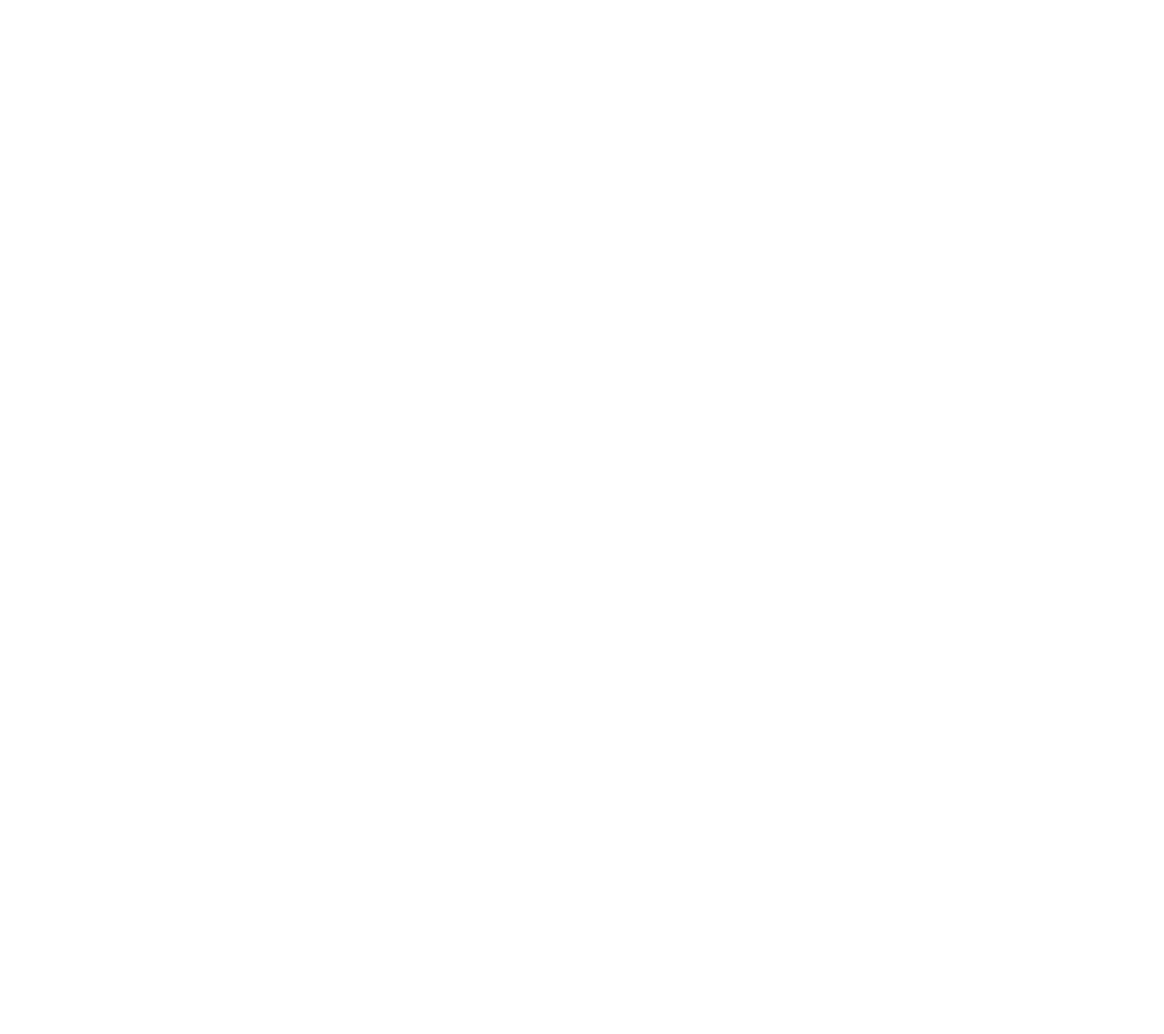
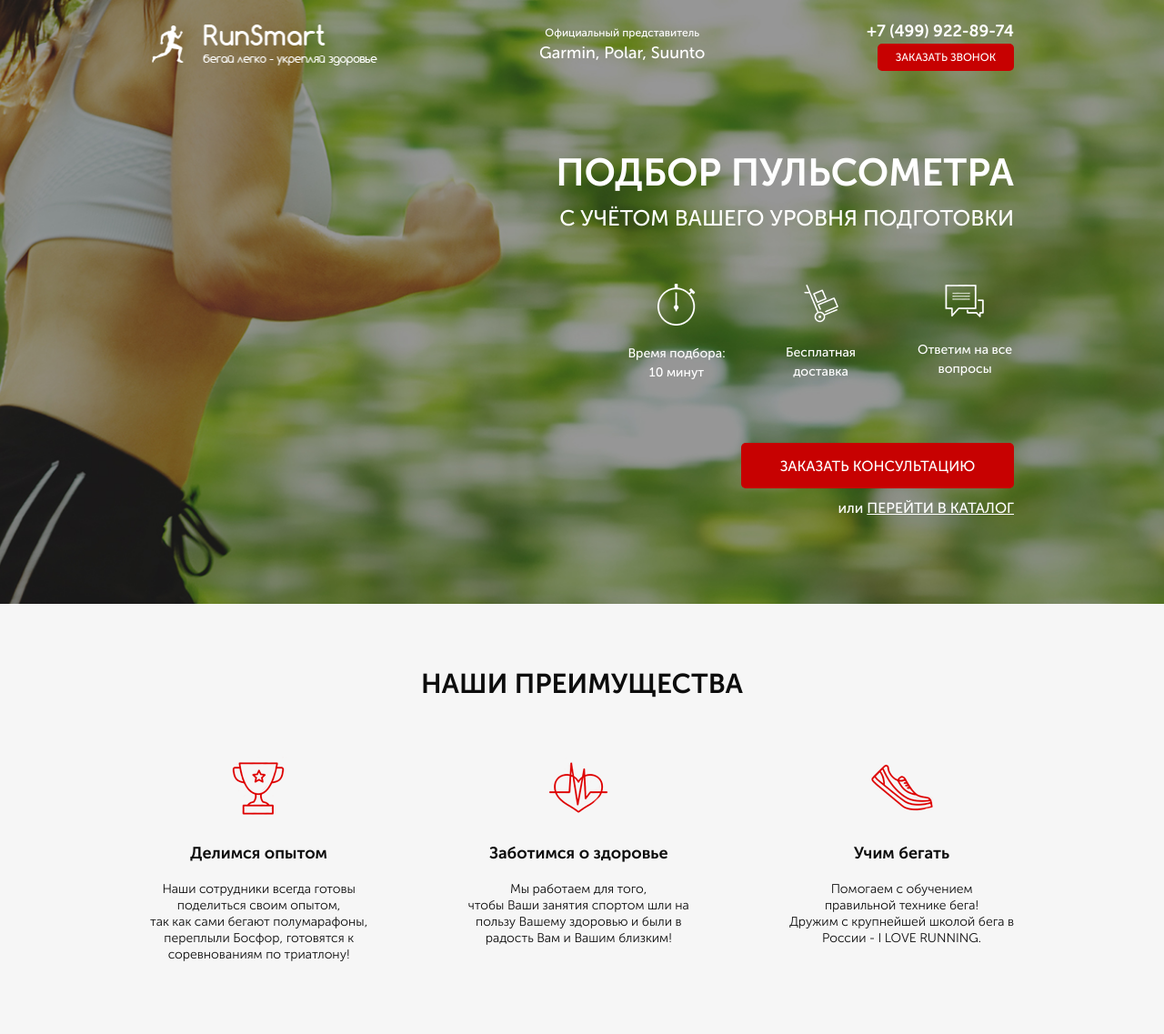
Before and after one commit to Andrej-ori/Projekt-7_Pulsometr, a website: page src/index.html in a window 1280 px wide. Shown: the whole page at 91% size. Before the commit the page ends 800 px from the top, so only its background shows below. Drawn offline with nearby package versions, Linux system fonts and the light colour scheme; files that its build step writes are made by us from their sources.

Commit message:
The first 2 sections are laid out and stylized

```diff
--- a/gulpfile.js
+++ b/gulpfile.js
@@ -32,10 +32,7 @@ gulp.task('styles', function(){
 					prefix: "",
 					suffix: ".min",
 				}))
-				.pipe(autoprefixer({
-					browsers: ['last 2 versions'],
-					cascade: false
-				}))
+				.pipe(autoprefixer())
 				.pipe(cleanCSS({compatibility: 'ie8'}))
 				.pipe(gulp.dest("src/css"))
 				.pipe(browserSync.stream());
--- /dev/null
+++ b/src/css/blocks/header.min.css
@@ -0,0 +1 @@
+.header{display:flex;justify-content:space-between;align-items:center}.header__contacts{display:flex;flex-direction:column}
--- a/src/index.html
+++ b/src/index.html
@@ -10,6 +10,75 @@
 	<link rel="stylesheet" href="css/style.min.css">
 </head>
 <body>
+	<div class="promo">
+		<div class="container">
+			<header class="header">
+				<a href="#" class="header__logo">
+					<img src="icons/logo/logo.png" alt="logo">
+				</a>
+				<div class="header__official">
+					Официальный представитель
+					<span>Garmin, Polar, Suunto</span>
+				</div>
+				<div class="header__contacts">
+					<a href="tel:+74999228974" class="header__phone">+7 (499) 922-89-74</a>
+					<button class="button">заказать звонок</button>
+				</div>
+			</header>
 
+			<div class="promo__wraper">
+				<h1 class="promo__header">Подбор пульсометра</h1>
+				<h2 class="promo__subheader">с учётом Вашего уровня подготовки</h2>
+
+				<div class="promo__icons">
+					<div class="promo__icon">
+						<img src="icons/main/timer_time.png" alt="timer_time">
+						Время подбора:
+						10 минут
+					</div>
+					<div class="promo__icon">
+						<img src="icons/main/hand-cart.png" alt="hand-cart">
+						Бесплатная
+						доставка
+					</div>
+					<div class="promo__icon">
+						<img src="icons/main/messages.png" alt="messages ">
+						Ответим
+						на все вопросы
+					</div>
+				</div>
+
+				<button class="button button_main">
+					заказать кОНСУЛЬТАЦИЮ
+				</button>
+				<div class="promo__link">
+					или
+					<a href="#">ПЕРЕЙТИ В КАТАЛОГ</a>
+				</div>
+			</div>
+		</div>
+	</div>
+	<div class="advantages">
+		<div class="container">
+			<h2 class="title">НАШИ ПРЕИМУЩЕСТВА</h2>
+			<div class="advantages__wraper">
+				<div class="advantages__item">
+					<img src="icons/advantages/cup.png" alt="cup">
+					<h3 class="advantages__subtitle">Делимся опытом</h3>
+					<div class="advantages__descr">Наши сотрудники всегда готовы<br>поделиться своим опытом,<br>так как сами бегают полумарафоны,<br>переплыли Босфор, готовятся к<br>соревнованиям по триатлону!</div>
+				</div>
+				<div class="advantages__item">
+					<img src="icons/advantages/heart.png" alt="heart">
+					<h3 class="advantages__subtitle">Заботимся о здоровье</h3>
+					<div class="advantages__descr">Мы работаем для того,<br>чтобы Ваши занятия спортом шли на<br>пользу Вашему здоровью и были в<br> радость Вам и Вашим близким!</div>
+				</div>
+				<div class="advantages__item">
+					<img src="icons/advantages/shoe.png" alt="shoe">
+					<h3 class="advantages__subtitle">Учим бегать</h3>
+					<div class="advantages__descr">Помогаем с обучением<br>правильной технике бега!<br>Дружим с крупнейшей школой бега в<br>России - <span>I LOVE RUNNING.</span></div>
+				</div>
+			</div>
+		</div>
+	</div>
 </body>
 </html>
--- /dev/null
+++ b/src/sass/blocks/_advantage.scss
@@ -0,0 +1,32 @@
+.advantages {
+	background-color: #F6F6F6;
+	min-height: 473px;
+	padding: 73px 0 65px 0;
+	&__wraper {
+		display: flex;
+		justify-content: space-between;
+		margin-top: 65px;
+	}
+	&__item {
+		display: flex;
+		flex-direction: column;
+		align-items: center;
+	}
+	&__subtitle {
+		margin: 30px 0 0 0;
+		color: #0D0D0D;
+		text-align: center;
+		font-size: 18px;
+		font-weight: 700;
+		line-height: normal;
+	}
+	&__descr {
+		margin-top: 20px;
+		color: #0D0D0D;
+		text-align: center;
+		font-size: 14px;
+		font-style: normal;
+		font-weight: 300;
+		line-height: 18px;
+	}
+}
--- /dev/null
+++ b/src/sass/blocks/_buttons.scss
@@ -0,0 +1,20 @@
+.button {
+	width: 150px;
+	height: 30px;
+	border-radius: 5px;
+	background-color: $main-color;
+	border: none;
+	color: #FFF;
+	text-align: center;
+	font-size: 12px;
+	font-style: normal;
+	font-weight: 500;
+	line-height: normal;
+	text-transform: uppercase;
+	&_main {
+		margin-top: 67px;
+		width: 300px;
+		height: 50px;
+		font-size: 16px;
+	}
+}
--- /dev/null
+++ b/src/sass/blocks/_header.scss
@@ -0,0 +1,36 @@
+.header {
+	display: flex;
+	justify-content: space-between;
+	align-items: center;
+	&__logo {
+		width: 250px;
+		img {
+			width: 100%;
+		}
+	}
+	&__official {
+		color: #FFF;
+		font-size: 12px;
+		font-weight: 500;
+		text-align: center;
+		span {
+			display: block;
+			font-size: 18px;
+		}
+	}
+	&__phone {
+		display: block;
+		color: #FFF;
+		font-size: 18px;
+		font-weight: 700;
+		&:hover {
+			color: #fff;
+			text-decoration: none;
+		}
+	}
+	&__contacts {
+		display: flex;
+		flex-direction: column;
+		align-items: flex-end;
+	}
+}
--- /dev/null
+++ b/src/sass/blocks/_promo.scss
@@ -0,0 +1,57 @@
+.promo {
+	min-height: 650px;
+	padding: 21px 0 93px 0;
+	background: url(../img/bg/main__bg.png) center (center / cover) no-repeat;
+	&__wraper {
+		display: flex;
+		flex-direction: column;
+		align-items: flex-end;
+		margin-top: 91px;
+	}
+	&__header {
+		margin-bottom: 0;
+		color: #FFF;
+		font-size: 42px;
+		font-weight: 700;
+		text-transform: uppercase;
+		line-height: 42px;
+	}
+	&__subheader {
+		margin-top: 17px;
+		margin-bottom: 0;
+		color: #FFF;
+		font-size: 24px;
+		line-height: 24px;
+		font-weight: 500;
+		text-transform: uppercase;
+	}
+	&__icons {
+		margin-top: 60px;
+		width: 425px;
+		display: flex;
+		justify-content: space-between;;
+	}
+	&__icon {
+		width: 108px;
+		text-align: center;
+		color: #FFF;
+		font-size: 14px;
+		font-weight: 500;
+		img {
+			display: block;
+			margin: 0 auto;
+			margin-bottom: 20px;
+		}
+	}
+	&__link {
+		margin-top: 10px;
+		color: #FFF;
+		font-size: 16px;
+		font-weight: 500;
+		a {
+			color: #FFF;
+			text-transform: uppercase;
+			text-decoration: underline;
+		}
+	}
+}
--- /dev/null
+++ b/src/sass/blocks/_title.scss
@@ -0,0 +1,8 @@
+.title {
+	color: #0D0D0D;
+	text-align: center;
+	font-size: 30px;
+	font-weight: 700;
+	line-height: 30px; /* 100% */
+	margin-bottom: 0;
+}
--- /dev/null
+++ b/src/sass/media/_media.scss
@@ -0,0 +1,3 @@
+@media(max-width ) {
+
+}
--- a/src/sass/style.scss
+++ b/src/sass/style.scss
@@ -3,3 +3,15 @@
 * {
 	font-family: 'Museo Sans Cyrl', sans-serif;
 }
+
+.container {
+	max-width: 950px;
+	margin: 0 auto;
+}
+
+@import 'blocks/promo';
+@import 'blocks/header.scss';
+@import 'blocks/buttons';
+@import 'blocks/advantage';
+@import 'blocks/title'
+// @import 'media/media';
```
Also changed, not shown: package.json (+6 -1 lines), src/css/style.min.css (added), src/icons/logo/logo.png (renamed from src/logo/running-man.png), 1 other file.
